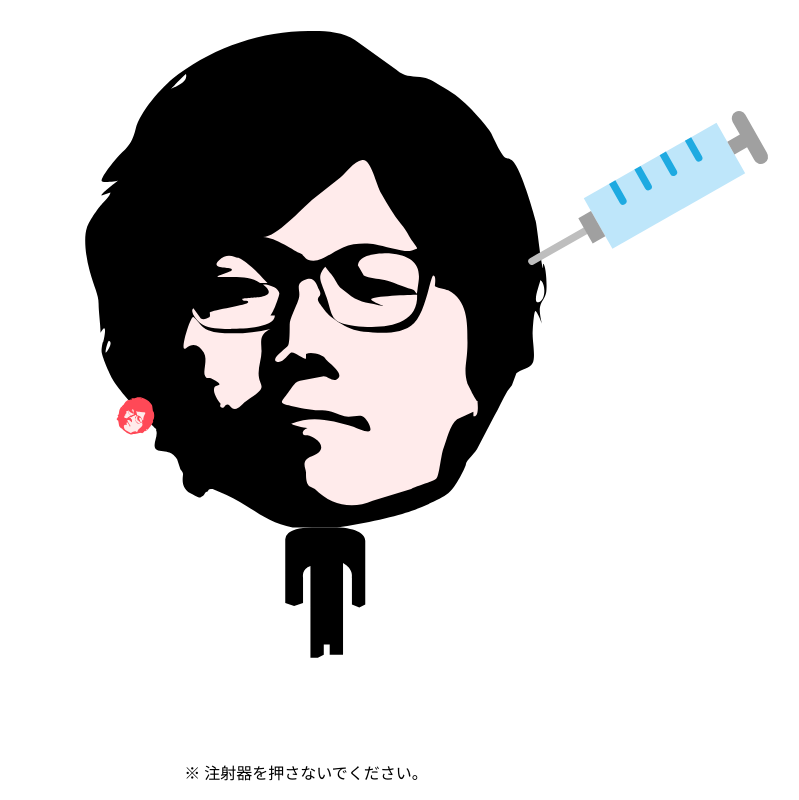
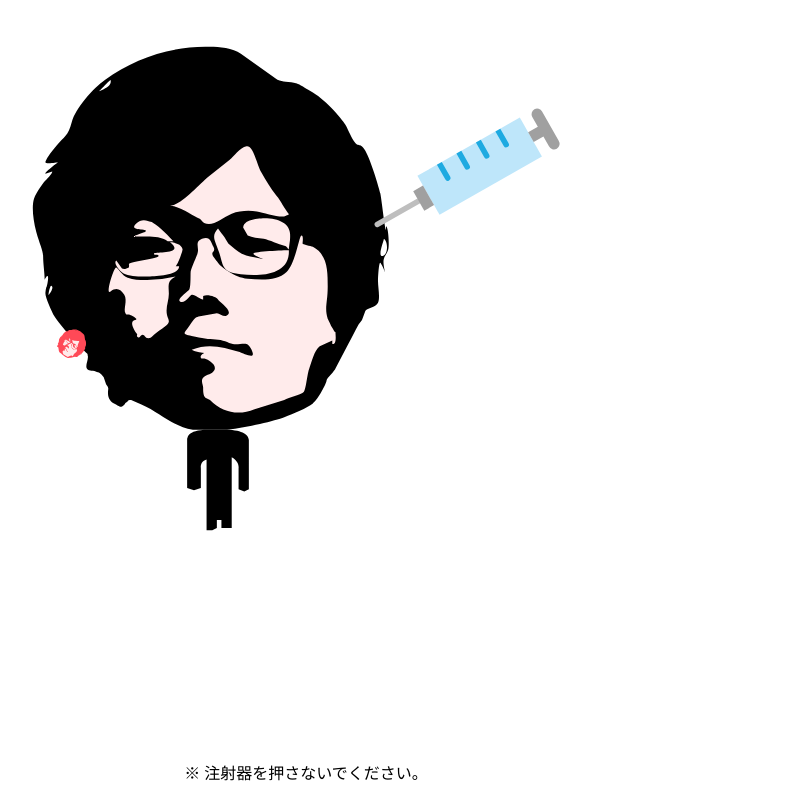
Before and after one commit to tonkotsuboy/svgclock, a website: page docs/svgparticle/index3.html in a window 1280 px wide. Shown: the whole page, without its empty margins (334-1133 px from the left). Drawn offline with Linux system fonts and the light colour scheme.

Commit message:
update demo

```diff
--- a/docs/svgparticle/css/style3.css
+++ b/docs/svgparticle/css/style3.css
@@ -14,6 +14,7 @@ body {
 #syringe {
     cursor: pointer;
     transition: all 0.2s ease;
+    -webkit-tap-highlight-color: rgba(0,0,0,0);
 }
 
 #syringe:hover {
--- a/docs/svgparticle/index3.html
+++ b/docs/svgparticle/index3.html
@@ -10,7 +10,7 @@
   <script src="js/script3.js"></script>
 </head>
 <body>
-<svg id="svgField" width="100%" height="100%" viewBox="0 0 300 540">
+<svg id="svgField" width="100%" height="100%" viewBox="40 0 400 700">
   <defs>
     <g id="suda" transform="translate(-12, -12) scale(0.1)">
       <path class="a"
@@ -31,7 +31,7 @@
       <path d="M204,191h0Z"/>
     </g>
   </defs>
-  <g id="tonkotuField" transform="translate(0, 20)">
+  <g id="tonkotuField" transform="translate(0, 40)">
     <path id="linePath" fill="none"
           d="M311,159h-1s-3-10-4-17l-2-12c-2-7-6-23-12-35s-4-5-6-6l-4-3c-3-3-5-9-7-13V71c-6-14-19-23-30-30h-1c-6-4-12-7-18-9h-5c-4,0-6-1-10-4L184,7c-5-4-14-6-28-6C124,0,90,11,64,30,54,37,38,56,35,67S29,78,25,84l-2,3-2,3c-5,7-8,11-8,12h0c1,1-1,8-1,8h0s1,5,0,6S5,129,2,135s-2,15,0,23v6a92,92,0,0,0,3,11c1,4,3,8,3,12l2,20h0c1,0,2,4,1,5h0v2a11,11,0,0,0,0,4c0,7,5,15,8,21s11,14,17,21l6,7,2,2,4,5c1,2,0,4-1,6s-1,4-1,5,3,2,6,3h2l5,3,2,2,2,5v4a17,17,0,0,1,1,5c0,3,0,6,5,9s6,3,9,2,2-1,2-2h1l2-2h2l7,3h2l16,9c9,6,18,11,29,13h7c-5,1-8,2-10,4a6,6,0,0,0-2,4v43l6,2,6-2V370c0-1-1-6,5-8v62h5l4-2v-7h4v7h9V360c7,4,6,9,6,10v18l5,2,4-2V345c0-3-3-8-17-9h0c17-2,40-8,49-11s20-8,26-12,12-18,12-20,3-4,5-7l3-4,7-12,5-8,3-6,6-10v-2l2-2v-3l2-4,5-3c2-1,5-2,6-5s1-9,1-14v-5c0-2,3-17,4-19l2-4a12,12,0,0,0,2-5C314,178,313,161,311,159Z"/>
     <g id="bigSuda">
```
